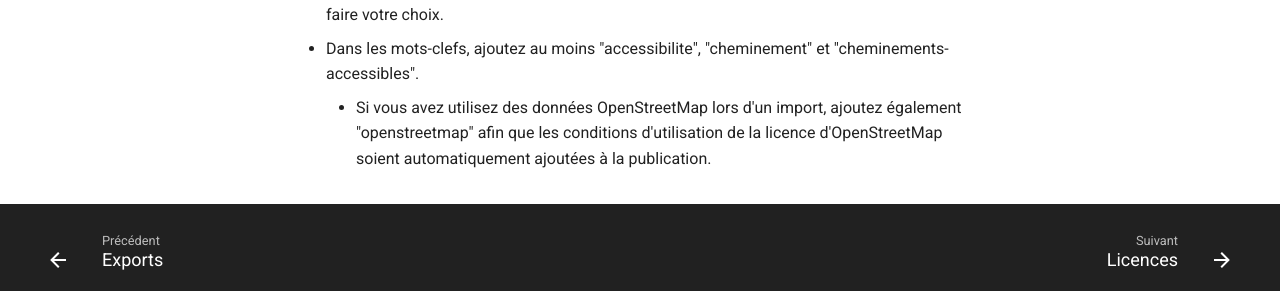
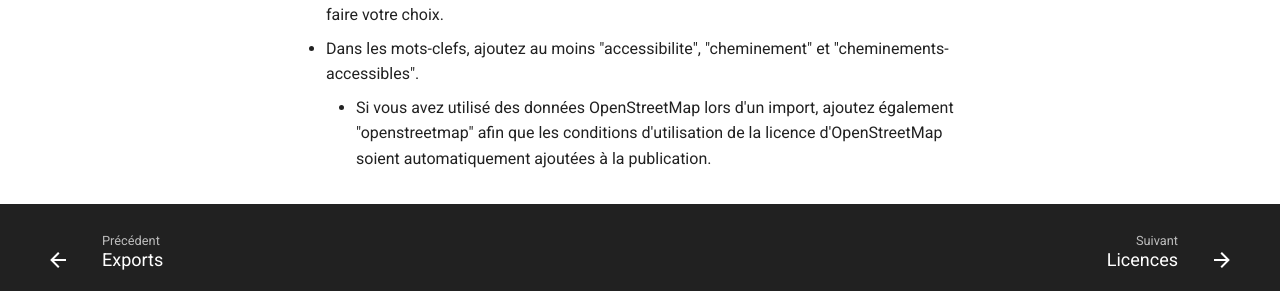
Before and after one commit to MTES-MCT/alm-docs, an MkDocs documentation site: the page built from docs/usage/publish/index.md, in a window 1280 px wide and 980 px high. Shown: the part 640-931 px from the top of the window. Built offline with MkDocs 1.6.1 and Material for MkDocs 9.7.7, drawn with Linux system fonts in a browser that asks for light colours; comment, search, counter and statistics services are not loaded.

```diff
--- a/docs/usage/publish/index.md
+++ b/docs/usage/publish/index.md
@@ -15,4 +15,4 @@ Voici quelques recommandations pour la description de votre jeu de données :
 * n'hésitez pas à présenter votre démarche, méthodologie et choix dans la partie description, afin d'indiquer clairement les zones couvertes, les limites de la collecte, etc
 * pour la licence, choisissez "Open Data Commons Open Database License (ODbL)" ou "Licence Ouverte / Open Licence version 2.0" en fonction de la licence sélectionnée sur le portail Accèslibre Mobilités au début du projet. En cas de doute, relisez la page [Licence](licence.md) pour faire votre choix.
 * Dans les mots-clefs, ajoutez au moins "accessibilite", "cheminement" et "cheminements-accessibles".
-    * Si vous avez utilisez des données OpenStreetMap lors d'un import, ajoutez également "openstreetmap" afin que les conditions d'utilisation de la licence d'OpenStreetMap soient automatiquement ajoutées à la publication.
+    * Si vous avez utilisé des données OpenStreetMap lors d'un import, ajoutez également "openstreetmap" afin que les conditions d'utilisation de la licence d'OpenStreetMap soient automatiquement ajoutées à la publication.
```
Also changed, not shown: docs/usage/exports.md (+30 -0 lines).
